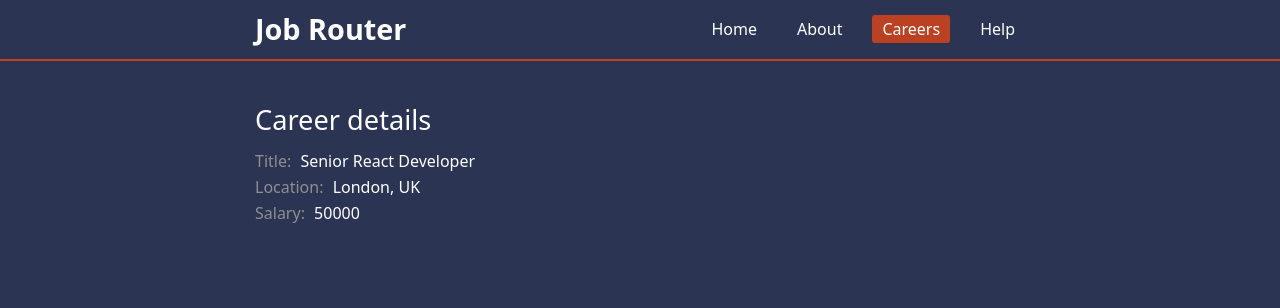
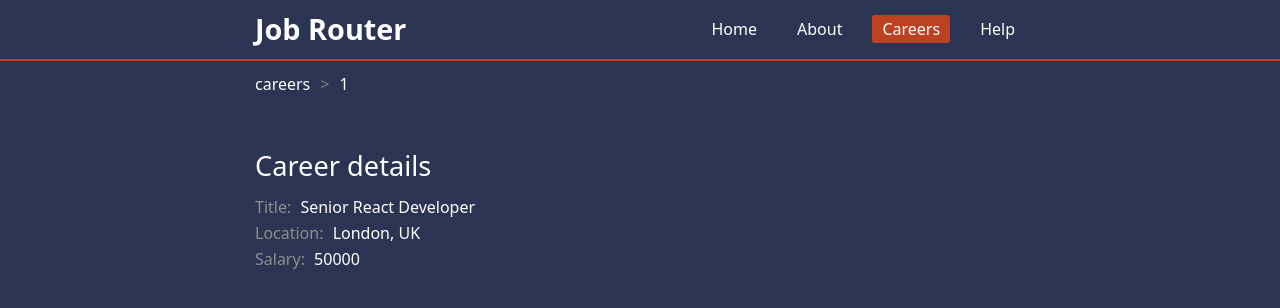
Before and after one commit to netrolite/react-router-v6, a React (Vite) app: page /careers/1 in a window 1280 px wide. Shown: the top 308 px of the page. Built offline with nearby package versions, Linux system fonts and the light colour scheme; data requests are answered from the project's data file.

Commit message:
add breadcrumbs

```diff
--- /dev/null
+++ b/src/components/Breadcrumbs.tsx
@@ -0,0 +1,29 @@
+import { useEffect } from "react";
+import { useLocation, Link } from "react-router-dom"
+
+export default function Breadcrumbs() {
+  const location = useLocation();
+  console.log(location);
+
+  console.log("before");
+  let currentLink = "";
+  const breadcrumbsNodes = location.pathname.split("/")
+    .filter(crumb => crumb !== "")
+    .map(crumb => {
+      currentLink += `/${crumb}`;
+      console.log(currentLink);
+      return (
+        <li className="breadcrumb">
+          <Link to={currentLink}>
+            {crumb}
+          </Link>
+        </li>
+      )
+    })
+
+  return (
+    <div className="breadcrumbs-container">
+      <ul className="breadcrumbs">{breadcrumbsNodes}</ul>
+    </div>
+  )
+}
--- a/src/layouts/RootLayout.tsx
+++ b/src/layouts/RootLayout.tsx
@@ -1,4 +1,5 @@
 import { Outlet, NavLink } from "react-router-dom"
+import Breadcrumbs from "../components/Breadcrumbs"
 
 export default function RootLayout() {
   return (
@@ -15,6 +16,7 @@ export default function RootLayout() {
             </div>
           </div>
         </nav>
+        <Breadcrumbs />
       </header>
       <main>
         <Outlet />
--- a/src/pages/Error.tsx
+++ b/src/pages/Error.tsx
@@ -1,5 +1,6 @@
 import { Link, useRouteError } from "react-router-dom";
 export default function Error() {
+  console.warn("ERROR ELEMENT");
   const error = useRouteError() as Error;
 
   return (
--- a/src/styles/index.css
+++ b/src/styles/index.css
@@ -110,7 +110,22 @@ a {
   align-items: center;
 }
 
-.navbar-items, main {
+.breadcrumbs {
+  display: flex;
+  gap: 10px;
+}
+
+.breadcrumb::after {
+  content: ">";
+  color: gray;
+  margin-left: 10px;
+}
+
+.breadcrumb:last-child::after {
+  content: "";
+}
+
+.navbar-items, .breadcrumbs, main {
   margin: 0 auto;
   width: 100%;
   max-width: 800px;
```
